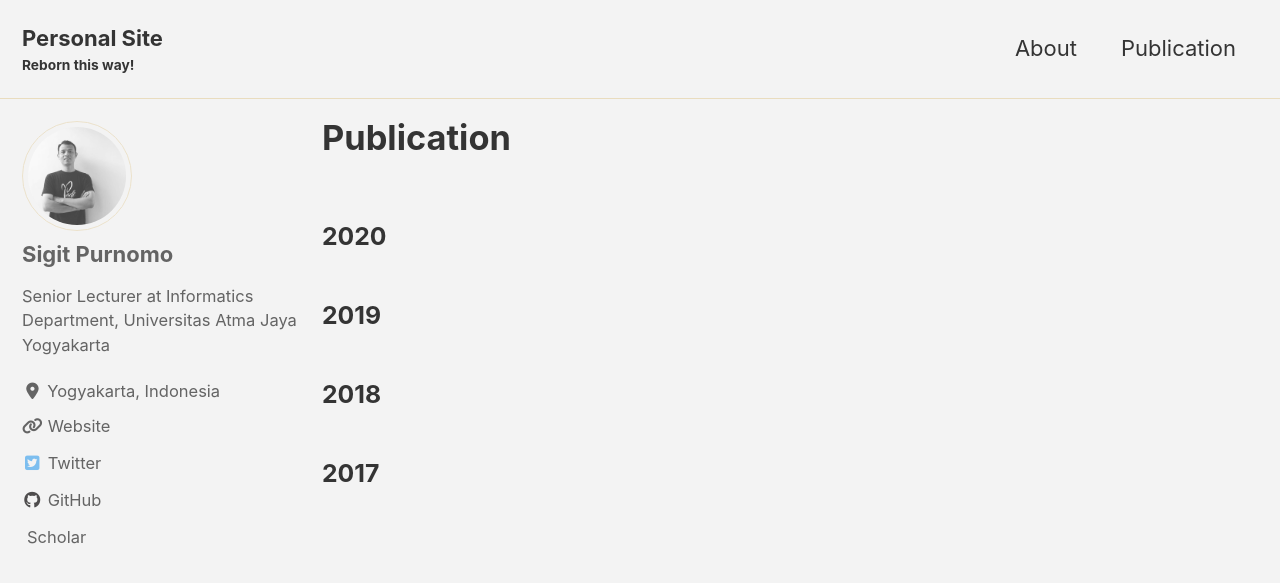
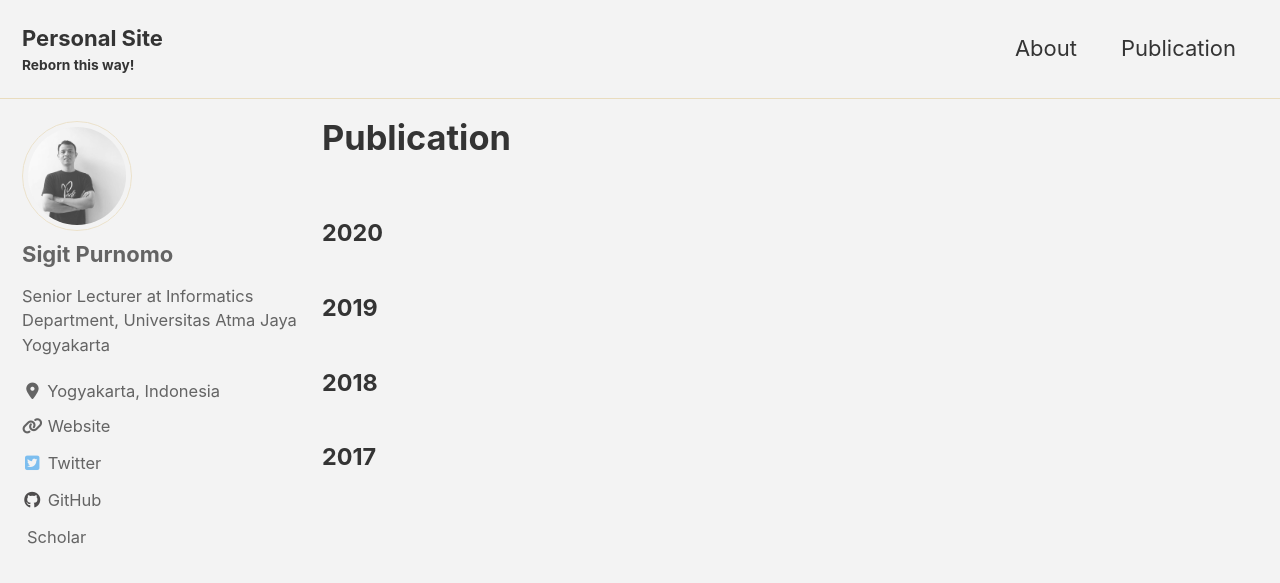
Before and after one commit to sigit-purnomo/sigit-purnomo.github.io, a Jekyll site: the page built from _pages/publication.md, in a window 1280 px wide and 900 px high. Shown: the top 583 px of the window. Built offline with Jekyll 4.4.1, drawn with Linux system fonts in a browser that asks for light colours; cached includes are drawn as plain includes; nearby versions of some CDN libraries; a style sheet for code colours, icons or effects is not loaded.

```diff
--- a/_pages/publication.md
+++ b/_pages/publication.md
@@ -8,10 +8,10 @@ sitemap: true
 modified: 2020-04-25
 ---
 
-### 2020
+#### 2020
 
-### 2019
+#### 2019
 
-### 2018
+#### 2018
 
-### 2017
+#### 2017
```
